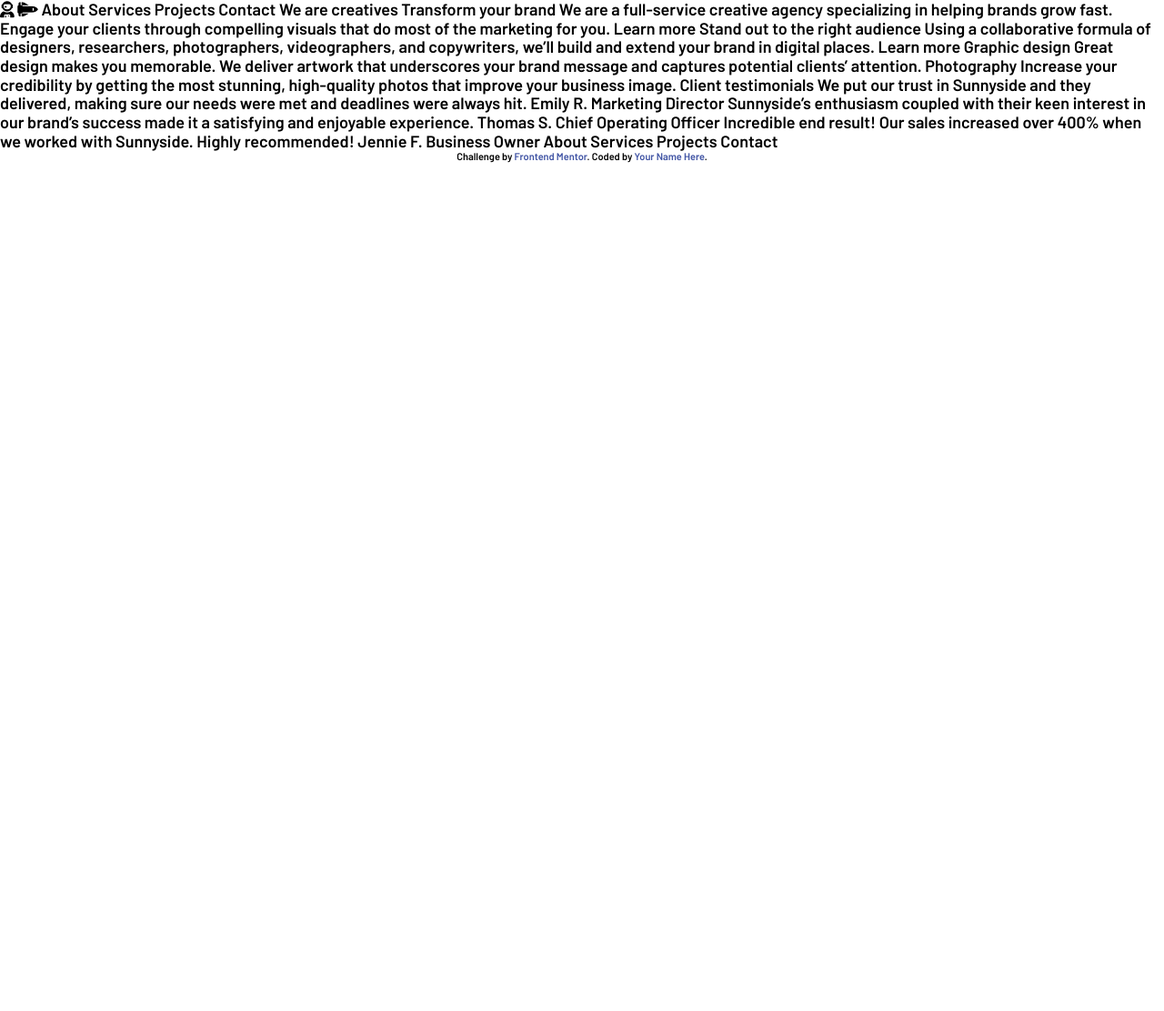
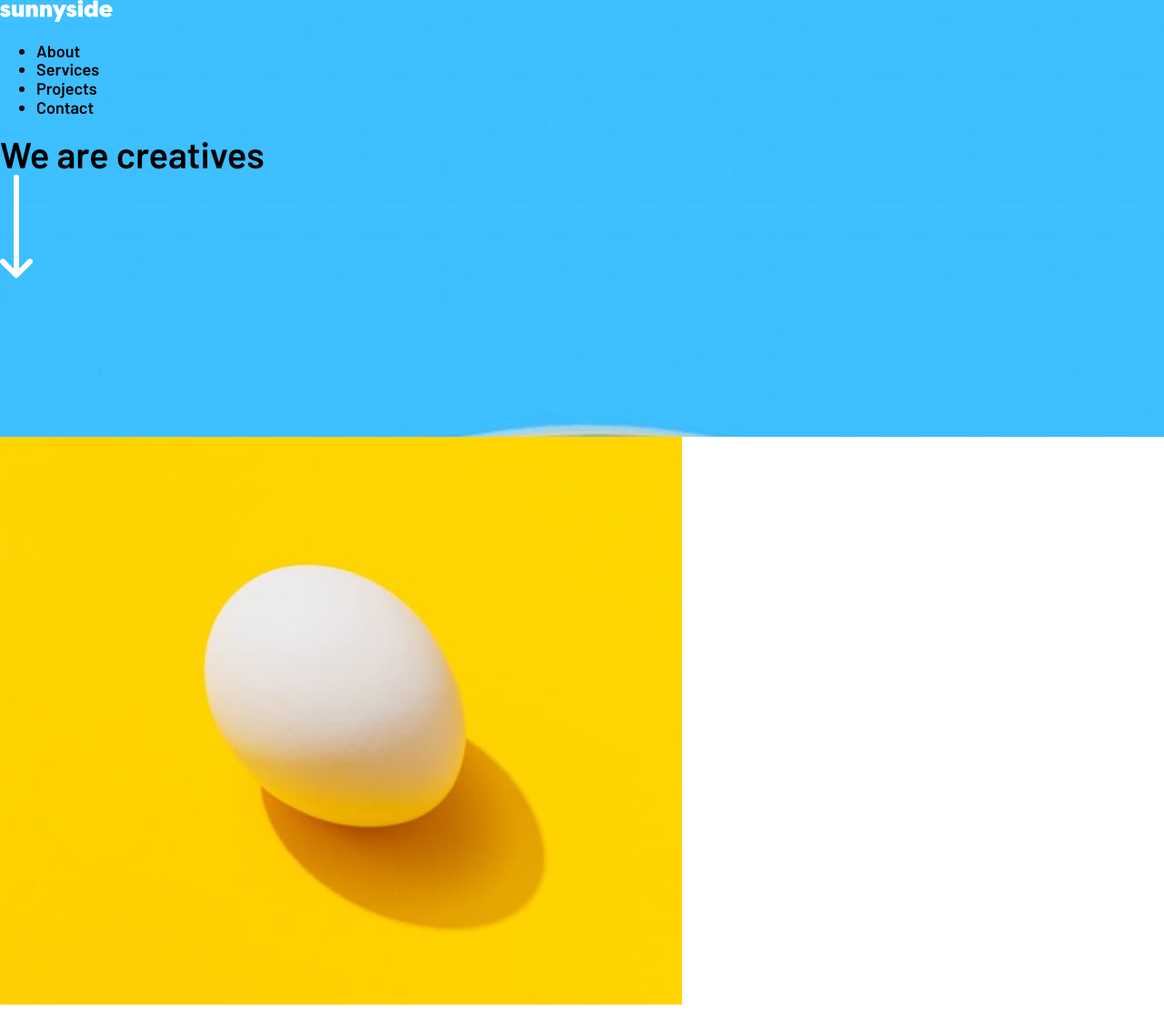
Before and after one commit to Tomoroki/sunnyside-agency-landing-page, a website built with Vite: page src/index.html in a window 1280 px wide. Shown: the top 1111 px of the page at 91% size. Before the commit the page ends 800 px from the top, so only its background shows below. Built offline with nearby package versions, Linux system fonts and the light colour scheme.

Commit message:
early develpments

```diff
--- a/src/index.html
+++ b/src/index.html
@@ -15,12 +15,36 @@
 </head>
 
 <body>
-    <i class="fa-solid fa-user-astronaut"></i>
-    <i class="fa-solid fa-shuttle-space"></i>
-    About
-    Services
-    Projects
-    Contact
+    <header class="header">
+        <nav class="nav">
+            <img class="nav__logo" src="./assets/logo.svg" alt="Logo Sunnyside">
+
+            <div class="nav__hamburger">
+                <div class="layer top"></div>
+                <div class="layer mid"></div>
+                <div class="layer bot"></div>
+            </div>
+
+            <ul class="nav__items">
+                <li>About</li>
+                <li>Services</li>
+                <li>Projects</li>
+                <li>Contact</li>
+            </ul>
+        </nav>
+        <section class="hero">
+            <h1>We are creatives</h1>
+            <svg width="36" height="114" xmlns="http://www.w3.org/2000/svg">
+                <g stroke="#FFF" stroke-width="6" fill="none" fill-rule="evenodd" stroke-linecap="round"
+                    stroke-linejoin="round">
+                    <path d="M18 3v100M3 95.484l15 15 15-15" />
+                </g>
+            </svg>
+        </section>
+    </header>
+    <div><img src="./assets/mobile/image-transform.jpg" alt=""></div>
+
+
 
     We are creatives
 
--- a/src/scss/layout/_main.scss
+++ b/src/scss/layout/_main.scss
@@ -1,4 +1,24 @@
 // codigo aquí
+.header {
+    background-image: url(/assets/mobile/image-header.jpg);
+        background-size: cover;
+        background-position: center;
+        background-repeat: no-repeat;
+        height: 60vh;
+}
+.hero {
+    section {
+        svg {
+            g {
+                stroke: red;
+            }
+        }
+    }
+    img {
+        display: block;
+    }
+}
+
 .attribution {
     font-size: 11px;
     text-align: center;
```
Also changed, not shown: style-guide.md (+1 -1 lines), src/assets/icon-arrow-down.svg.
